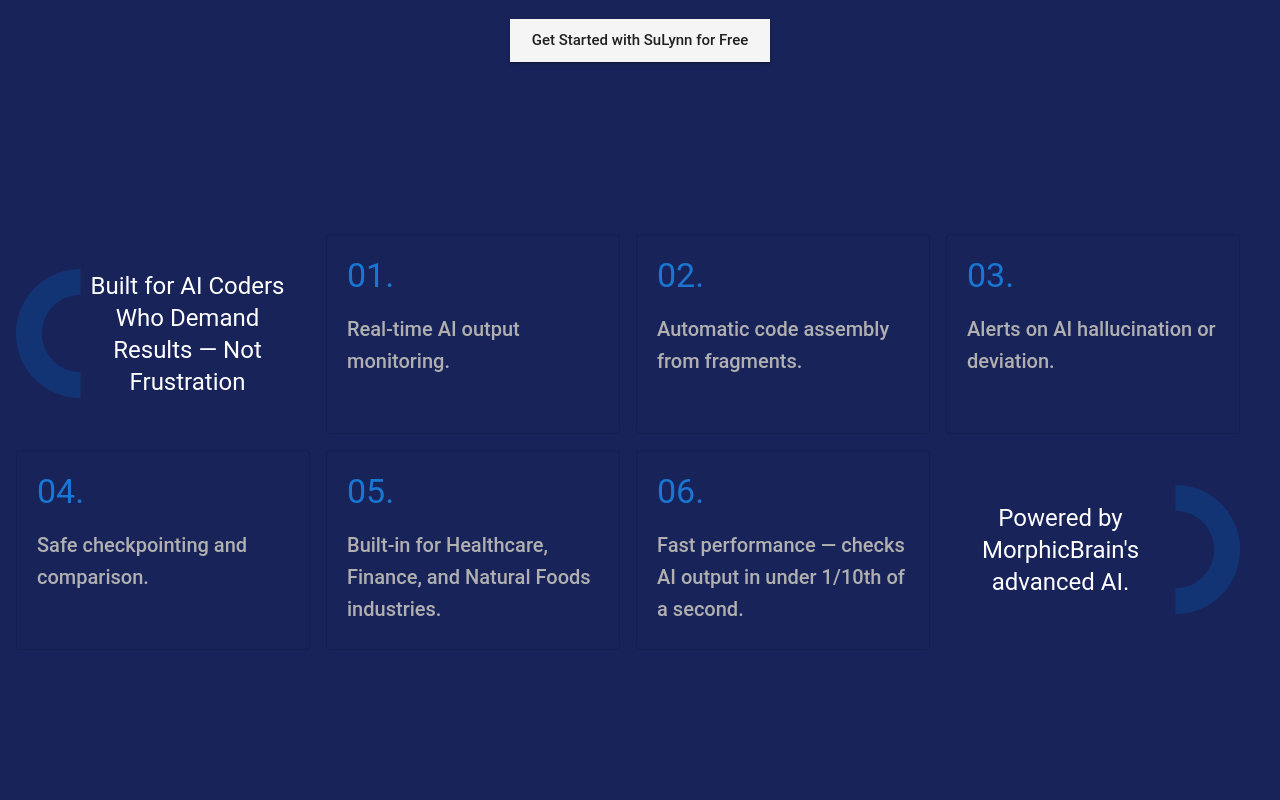
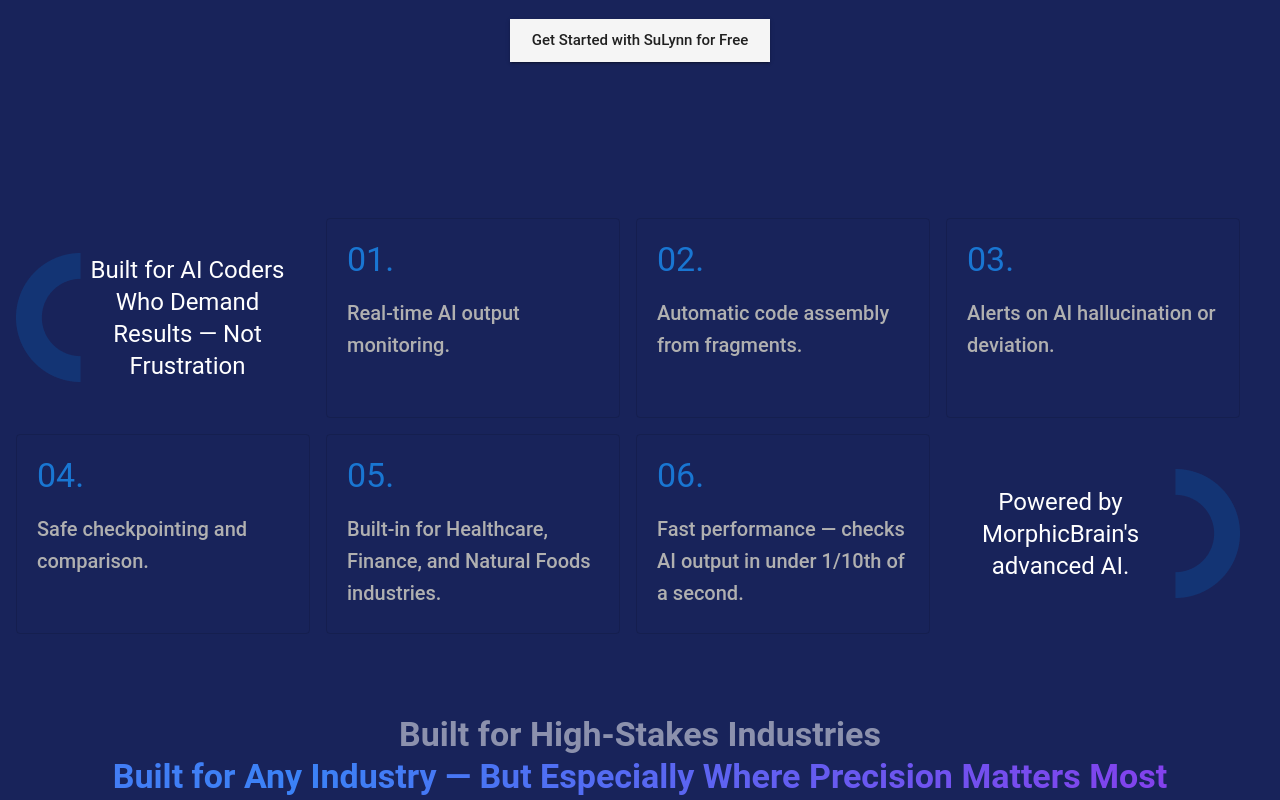
Before and after one commit to Vixingo-Technology/SuLynn, a React (Vite) app: page / in a window 1280 px wide. Shown: the part 1360-2160 px from the top of the page. Built offline with nearby package versions, Linux system fonts and the light colour scheme; a web font is replaced by a local one.

Commit message:
slight changer

```diff
--- a/src/components/Home.jsx
+++ b/src/components/Home.jsx
@@ -213,7 +213,7 @@
                     Get Started with SuLynn for Free
                 </Button>
             </Box>
-            <Box sx={{ py: 12, margin: 2 }}>
+            <Box sx={{ py: 10, margin: 2 }}>
                 {/* <Typography
                     variant="h4"
                     sx={{ textAlign: "center", fontWeight: "bold" }}
@@ -320,8 +320,6 @@
                         </Box>
                     </Grid2>
                 </Grid2>
-            </Box>
-
                 <PrimeTitle
                     title="Built for High-Stakes Industries"
                     subTitle={
@@ -331,7 +329,6 @@
                         "SuLynn is designed to work in any field, but it truly shines in industries where mistakes are costly — financially, ethically, or for human lives."
                     }
                 />
-
                 <Grid2
                     sx={{ mt: 4, maxWidth: "1200px", mx: "auto" }}
                     container
@@ -368,6 +365,8 @@
                         />
                     </Grid2>
                 </Grid2>
+            </Box>
+
             <Box sx={{ my: 10 }}>
                 <Grid2 container columns={{ xs: 1, md: 12 }}>
                     <Grid2
```
Lines whose indentation alone changed are shown as unchanged.
